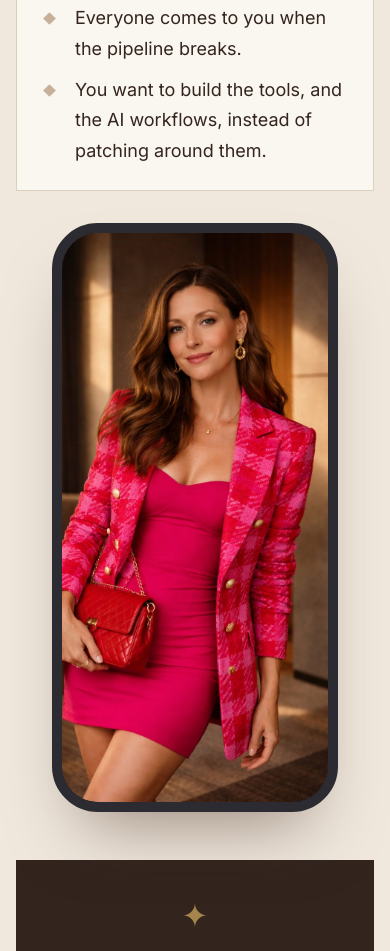
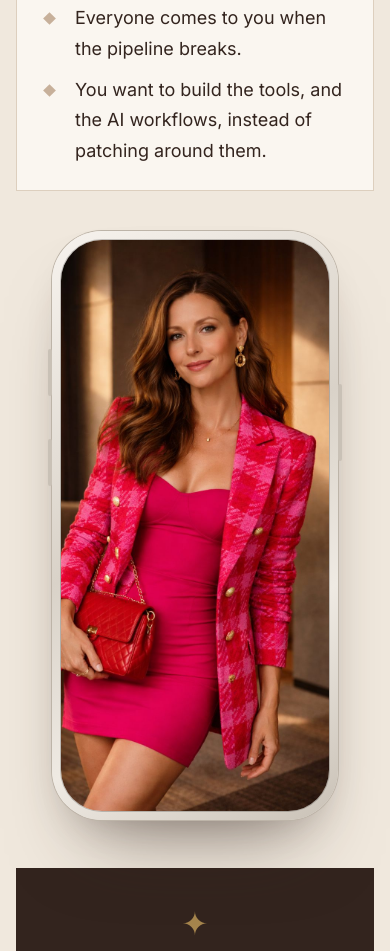
Before and after one commit to demoisellepixel/demoisellepixel.com, a plain HTML site: page index.html in a window 390 px wide. Shown: the part 4653-5604 px from the top of the page. Drawn offline with Linux system fonts and the light colour scheme; a web font is replaced by a local one.

Commit message:
Restore the phone mockup to match the reference
The phone beside "So what's holding you back?" had a dark charcoal
frame and was sticky, so it followed the reader down the cards. Now a
light silver frame with side buttons and a soft shadow, sitting still
next to the heading as in the reference page.

Co-Authored-By: Claude Opus 5.5 <noreply@anthropic.com>

```diff
--- a/index.html
+++ b/index.html
@@ -142,9 +142,15 @@ section { padding-block: clamp(64px, 9vw, 120px); }
 .ticks { list-style: none; margin: 0; padding: 0; display: flex; flex-direction: column; gap: 10px; }
 .ticks li { position: relative; padding-left: 34px; }
 .ticks li::before { content: ""; position: absolute; left: 4px; top: 0.62em; width: 9px; height: 9px; background: var(--tan); transform: rotate(45deg); }
-.phone { position: sticky; top: 110px; margin: 0 auto; width: min(340px, 100%); aspect-ratio: 9 / 18.5; border: 10px solid #2b2b31; border-radius: 46px; overflow: hidden; box-shadow: 0 40px 70px -30px rgba(77, 51, 40, .55), inset 0 0 0 2px #55555d; background: #000; }
-.phone img { width: 100%; height: 100%; object-fit: cover; object-position: 50% 20%; }
-@media (max-width: 960px) { .phone { position: relative; top: 0; width: min(300px, 80%); } }
+/* Light silver phone frame, sitting beside the heading like the reference (not sticky) */
+.phone { position: relative; margin: 8px auto 0; width: min(330px, 100%); aspect-ratio: 9 / 18.5; padding: 9px; border-radius: 50px;
+  background: linear-gradient(145deg, #F7F3EE 0%, #D9D2C8 45%, #EFEAE3 70%, #C9C1B6 100%);
+  box-shadow: 0 0 0 1px #BDB4A8, 0 50px 80px -40px rgba(51, 36, 30, .55), 0 18px 40px -20px rgba(51, 36, 30, .25); }
+.phone::before, .phone::after { content: ""; position: absolute; width: 4px; border-radius: 2px; background: #C9C1B6; }
+.phone::before { left: -4px; top: 20%; height: 8%; box-shadow: 0 90px 0 #C9C1B6; }
+.phone::after { right: -4px; top: 26%; height: 13%; }
+.phone img { width: 100%; height: 100%; object-fit: cover; object-position: 50% 20%; border-radius: 41px; box-shadow: 0 0 0 1px rgba(0,0,0,.2); }
+@media (max-width: 960px) { .phone { width: min(300px, 80%); } }
 
 .truth { background: var(--navy); color: var(--on-navy); text-align: center; padding: clamp(40px, 6vw, 72px) clamp(20px, 5vw, 80px); margin-top: clamp(48px, 6vw, 80px); display: flex; flex-direction: column; gap: 22px; align-items: center; }
 .truth .spark { color: var(--caramel); font-size: 2rem; line-height: 1; }
```
